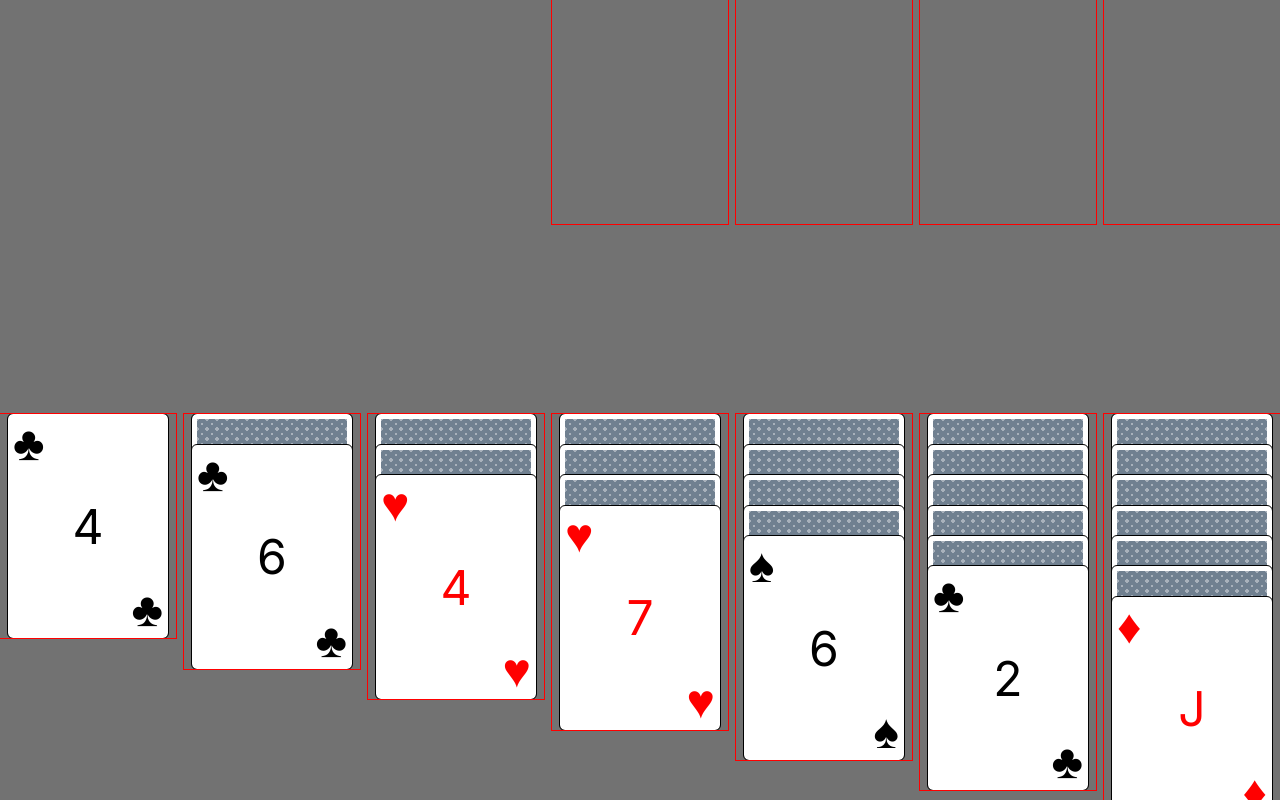
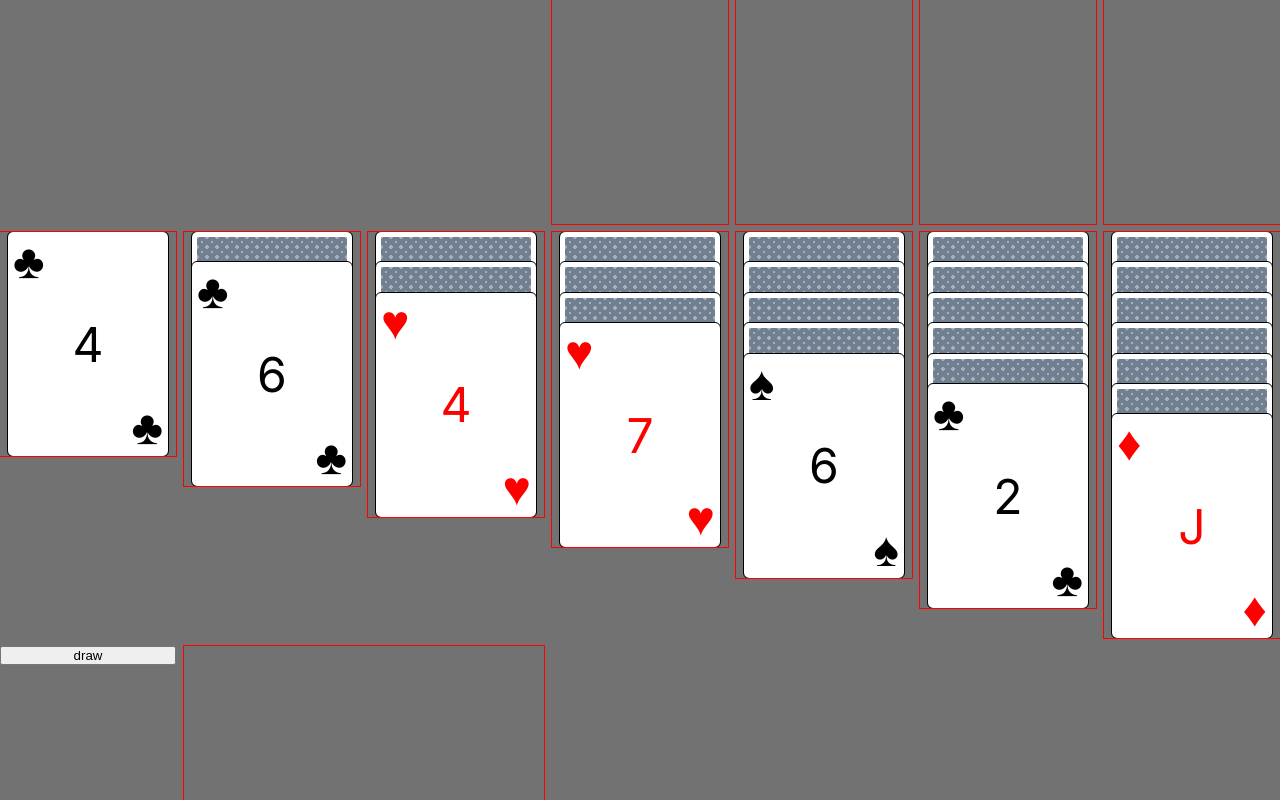
Before and after one commit to Rykus0/solitaire, a Next.js app: page / in a window 1280 px wide. Shown: the top 800 px of the page. Built offline with nearby package versions, Linux system fonts and the light colour scheme.

Commit message:
feat: improve row layout

```diff
--- a/src/app/page.module.css
+++ b/src/app/page.module.css
@@ -5,7 +5,7 @@
   align-items: start;
   justify-content: start;
   grid-template-columns: repeat(7, minmax(0, 1fr));
-  grid-template-rows: 1fr 1fr 1fr;
+  grid-template-rows: min-content 1fr min-content;
   grid-template-areas:
     ".    .    .     suit1 suit2 suit3 suit4"
     "col1 col2 col3  col4  col5  col6  col7"
```
